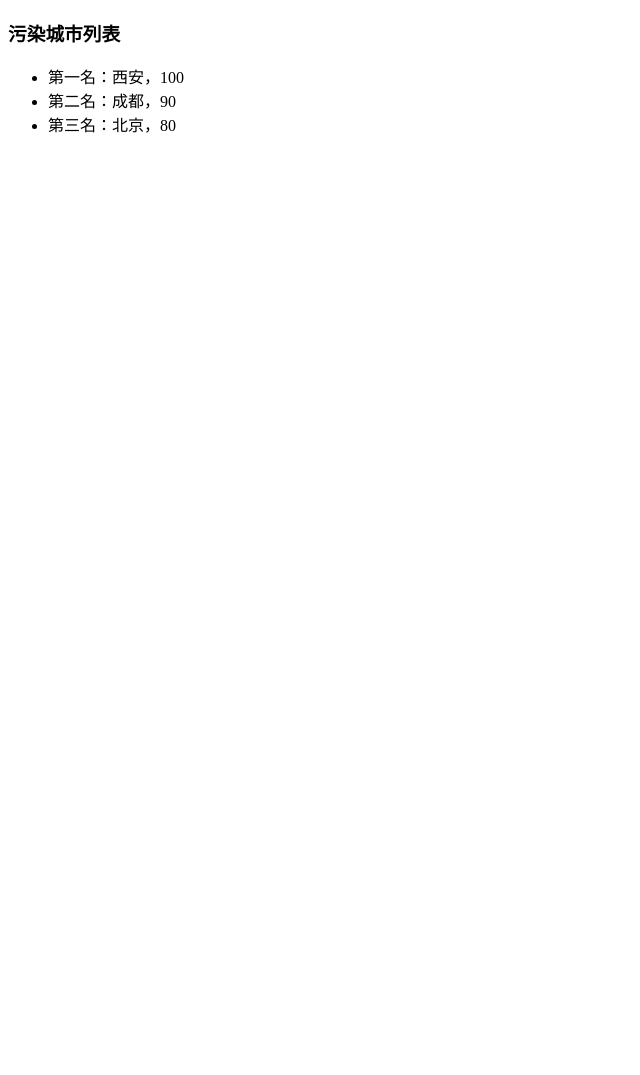
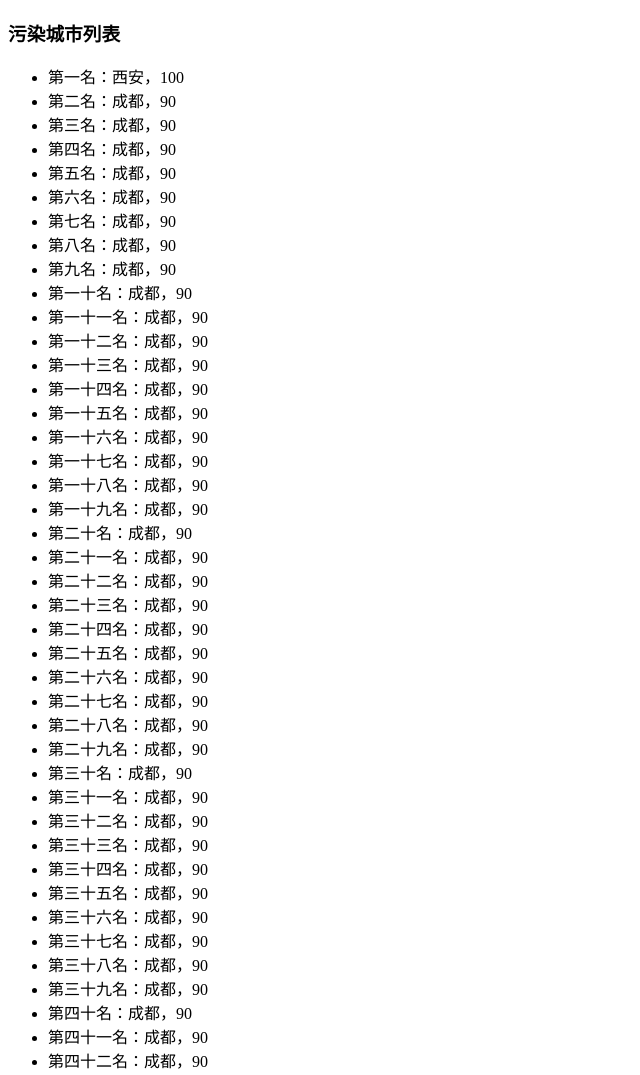
Before and after one commit to yuanhaoyu/IFE-Practive, a plain HTML site: page binbin/js2/index.html in a window 1280 px wide. Shown: the top 1075 px of the page, without its empty margins (0-640 px from the left). Before the commit the page ends 800 px from the top, so only its background shows below. Drawn offline with Linux system fonts and the light colour scheme.

Commit message:
numToch bug修复

```diff
--- a/binbin/js2/index.html
+++ b/binbin/js2/index.html
@@ -21,6 +21,76 @@ var aqiData = [
   ["福州", 10],
   ["广州", 50],
   ["成都", 90],
+  ["成都", 90],
+  ["成都", 90],
+  ["成都", 90],
+  ["成都", 90],
+  ["成都", 90],
+  ["成都", 90],
+  ["成都", 90],
+  ["成都", 90],
+  ["成都", 90],
+  ["成都", 90],
+  ["成都", 90],
+  ["成都", 90],
+  ["成都", 90],
+  ["成都", 90],
+  ["成都", 90],
+  ["成都", 90],
+  ["成都", 90],
+  ["成都", 90],
+  ["成都", 90],
+  ["成都", 90],
+  ["成都", 90],
+  ["成都", 90],
+  ["成都", 90],
+  ["成都", 90],
+  ["成都", 90],
+  ["成都", 90],
+  ["成都", 90],
+  ["成都", 90],
+  ["成都", 90],
+  ["成都", 90],
+  ["成都", 90],
+  ["成都", 90],
+  ["成都", 90],
+  ["成都", 90],
+  ["成都", 90],
+  ["成都", 90],
+  ["成都", 90],
+  ["成都", 90],
+  ["成都", 90],
+  ["成都", 90],
+  ["成都", 90],
+  ["成都", 90],
+  ["成都", 90],
+  ["成都", 90],
+  ["成都", 90],
+  ["成都", 90],
+  ["成都", 90],
+  ["成都", 90],
+  ["成都", 90],
+  ["成都", 90],
+  ["成都", 90],
+  ["成都", 90],
+  ["成都", 90],
+  ["成都", 90],
+  ["成都", 90],
+  ["成都", 90],
+  ["成都", 90],
+  ["成都", 90],
+  ["成都", 90],
+  ["成都", 90],
+  ["成都", 90],
+  ["成都", 90],
+  ["成都", 90],
+  ["成都", 90],
+  ["成都", 90],
+  ["成都", 90],
+  ["成都", 90],
+  ["成都", 90],
+
+
   ["西安", 100]
 ];
 
@@ -37,6 +107,8 @@ var aqiData = [
   function numToCh(num){
       num=parseInt(num);
       switch(num){
+          case 0:
+            return "";
           case 1:
             return "一";
           case 2:
@@ -83,7 +155,17 @@ var aqiData = [
       var levelLast="";
       levelArr=level.split("");
       for(var a in levelArr){
-          levelLast=numToCh(levelArr[a])+levelLast;
+          if(a==0){
+              levelLast=numToCh(levelArr[a])+levelLast;
+          }else if(a==1){
+              levelLast=levelLast+"十"+numToCh(levelArr[a]);
+          }else if(a==2){
+              levelLast=numToCh(levelArr[a])+"百"+levelLast;
+          }else{
+                alert("城市条数暂不支持上百");
+                return false;
+          }
+
       }
       listText=listText+'<li>第'+levelLast+'名：'+results[x].city+'，'+results[x].score+'</li>';
   }
```
